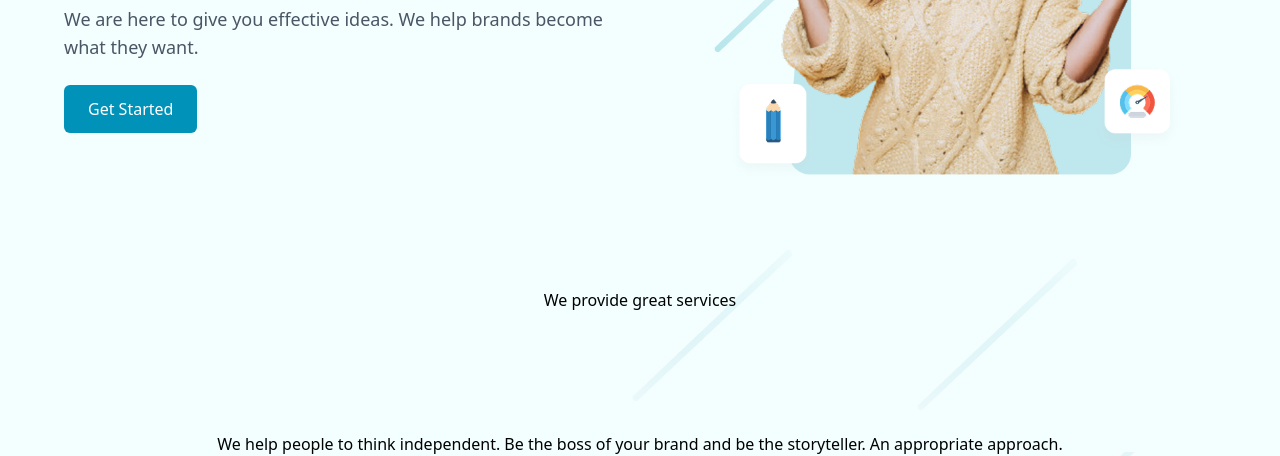
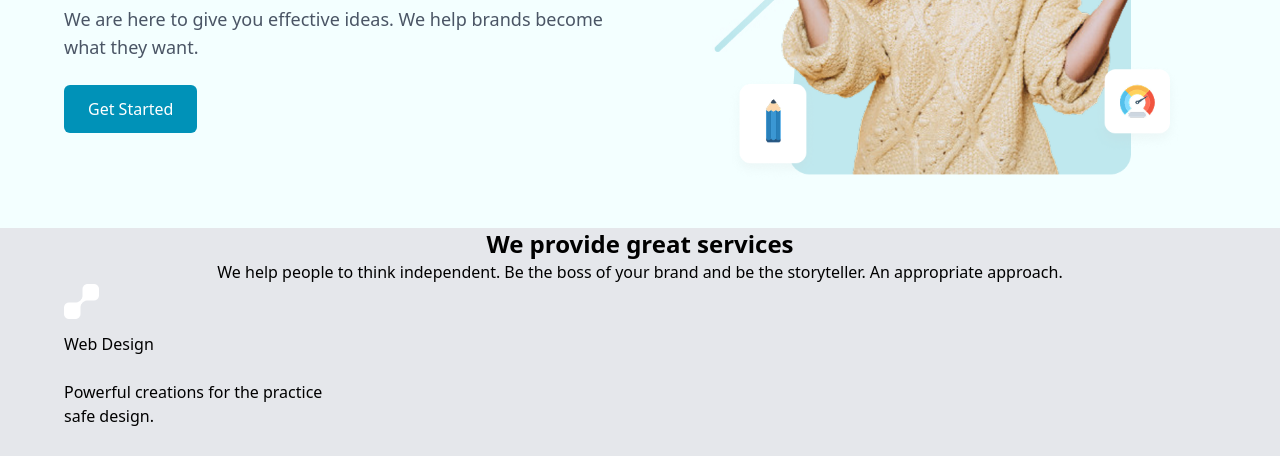
Before and after one commit to George-RB/tailwind-project, a website: page src/index.html in a window 1280 px wide. Shown: the part 348-804 px from the top of the page. Drawn offline with Linux system fonts and the light colour scheme.

Commit message:
:feat: some fix

```diff
--- a/src/index.html
+++ b/src/index.html
@@ -100,18 +100,15 @@
           </div>
         </div>
       </section>
+    </section>
 
     <!-- SERVICES -->
-      <section class="grid grid-rows-3 mx-auto max-w-6xl place-items-center">
-        <section>
-          <h1>We provide great services</h1>
-        </section>
-        <section>
+    <section class="grid place-items-center mx-auto max-w-6xl">
+      <span class="text-2xl font-extrabold">We provide great services</span>
       <span
-            >We help people to think independent. Be the boss of your brand and
-            be the storyteller. An appropriate approach.</span
+        >We help people to think independent. Be the boss of your brand and be
+        the storyteller. An appropriate approach.</span
       >
-        </section>
       <section class="grid grid-cols-4">
         <section class="grid grid-rows-3">
           <img src="./img/icons/1.png" alt="" />
@@ -121,6 +118,5 @@
         </section>
       </section>
     </section>
-    </section>
   </body>
 </html>
```
Also changed, not shown: src/output.css. Lines whose indentation alone changed are shown as unchanged.
